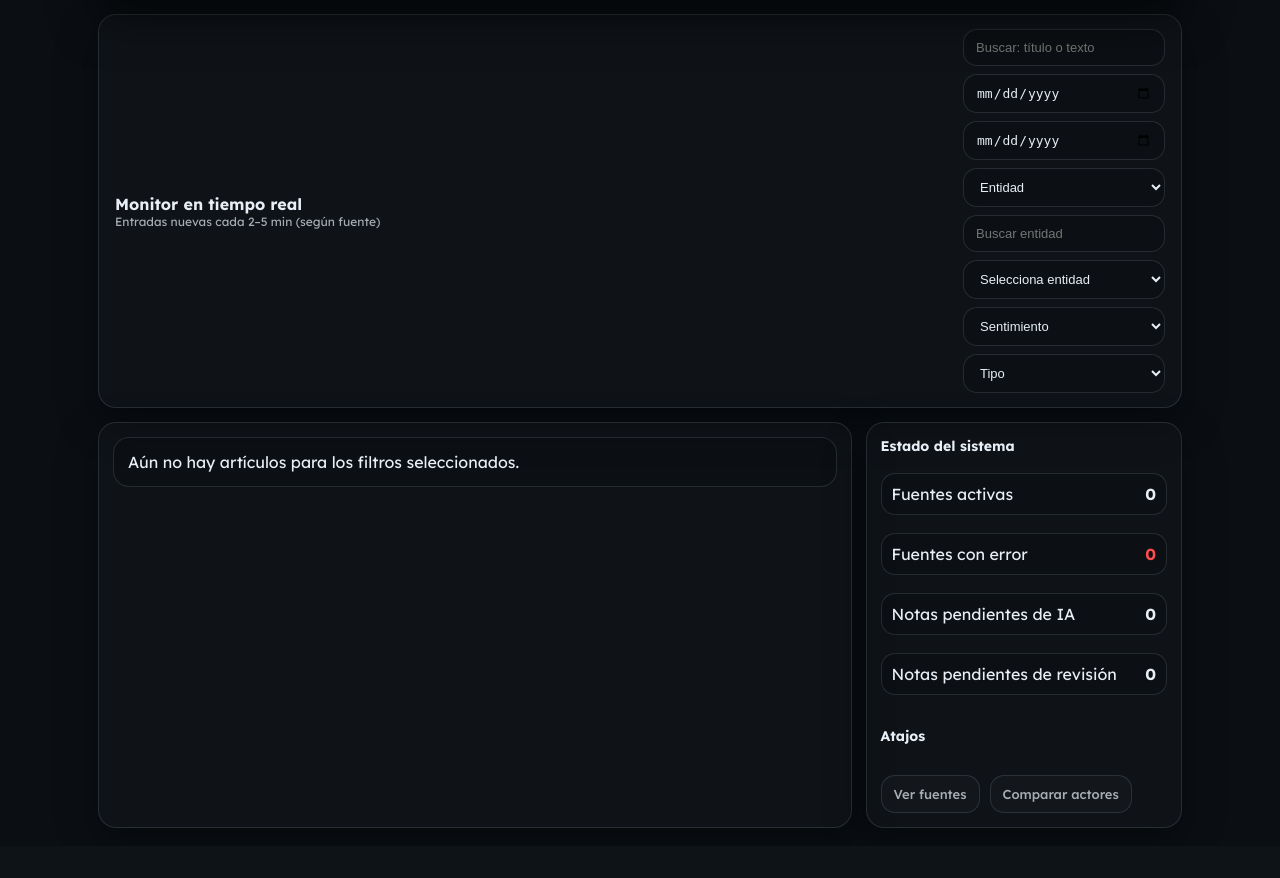
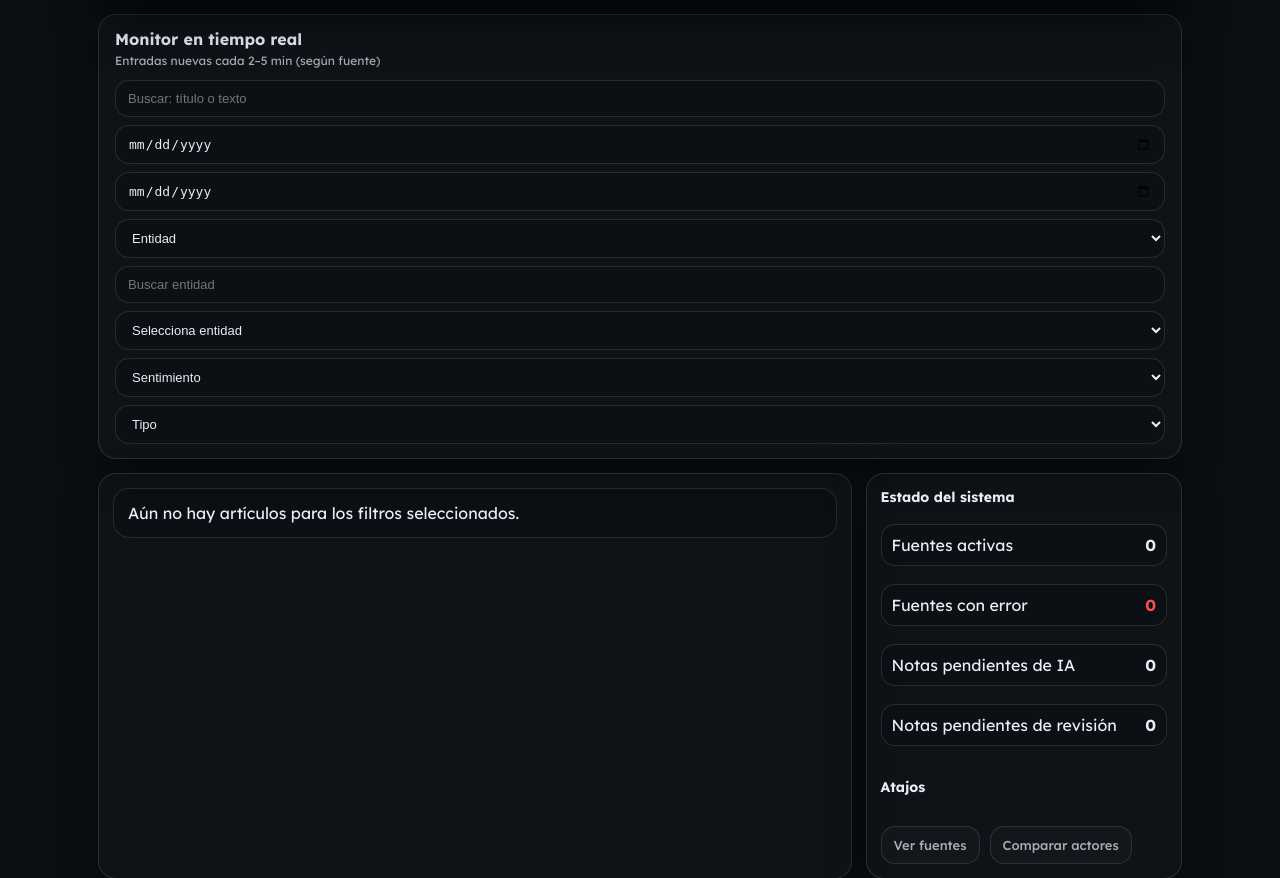
Before and after one commit to gamolo79/atlas-horizonte, a Django app: page /monitor/feed/ in a window 1280 px wide. Shown: the part 122-1000 px from the top of the page. Before the commit the page ends 950 px from the top, so only its background shows below. Run offline with Django 5.2, Linux system fonts and the light colour scheme; data that the repository does not hold is empty.

Commit message:
Adjust monitor feed filter layout

```diff
--- a/monitor/templates/monitor/monitor-feed.html
+++ b/monitor/templates/monitor/monitor-feed.html
@@ -18,13 +18,14 @@
     body{margin:0;font-family:Lexend,system-ui;background:var(--bg);color:var(--text)}
     .wrap{max-width:var(--max);margin:0 auto;padding:18px}
     .filter-card{
-      display:flex;align-items:center;justify-content:space-between;gap:12px;flex-wrap:wrap;
+      display:flex;flex-direction:column;align-items:stretch;gap:12px;
       padding:14px 16px;border:1px solid var(--stroke);border-radius:var(--r);
       background:rgba(255,255,255,.02);box-shadow:var(--shadow);
       margin-top:14px;
     }
+    .filter-header{display:flex;flex-direction:column;gap:4px}
     .filter-title{font-weight:800}
-    .filters{display:flex;gap:8px;flex-wrap:wrap}
+    .filters{display:flex;gap:8px;flex-wrap:wrap;width:100%}
     .input, .select{
       border:1px solid var(--stroke);border-radius:14px;background:rgba(0,0,0,.20);
       color:var(--text);padding:10px 12px;font-size:13px;outline:none;
@@ -63,7 +64,7 @@
     {% include "monitor/_header.html" %}
 
     <div class="filter-card">
-      <div>
+      <div class="filter-header">
         <div class="filter-title">Monitor en tiempo real</div>
         <div style="font-size:12px;color:var(--muted)">Entradas nuevas cada 2–5 min (según fuente)</div>
       </div>
```
